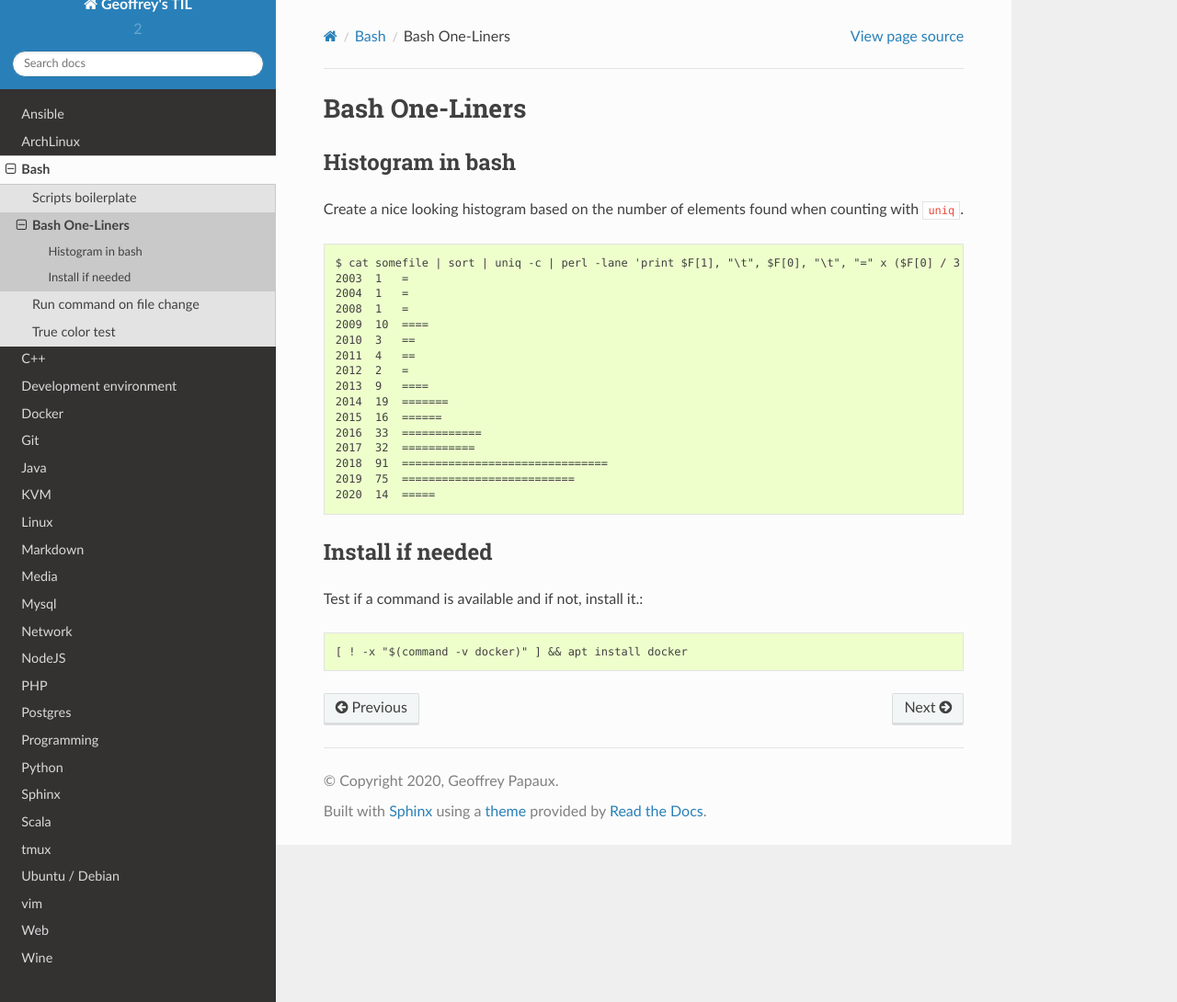
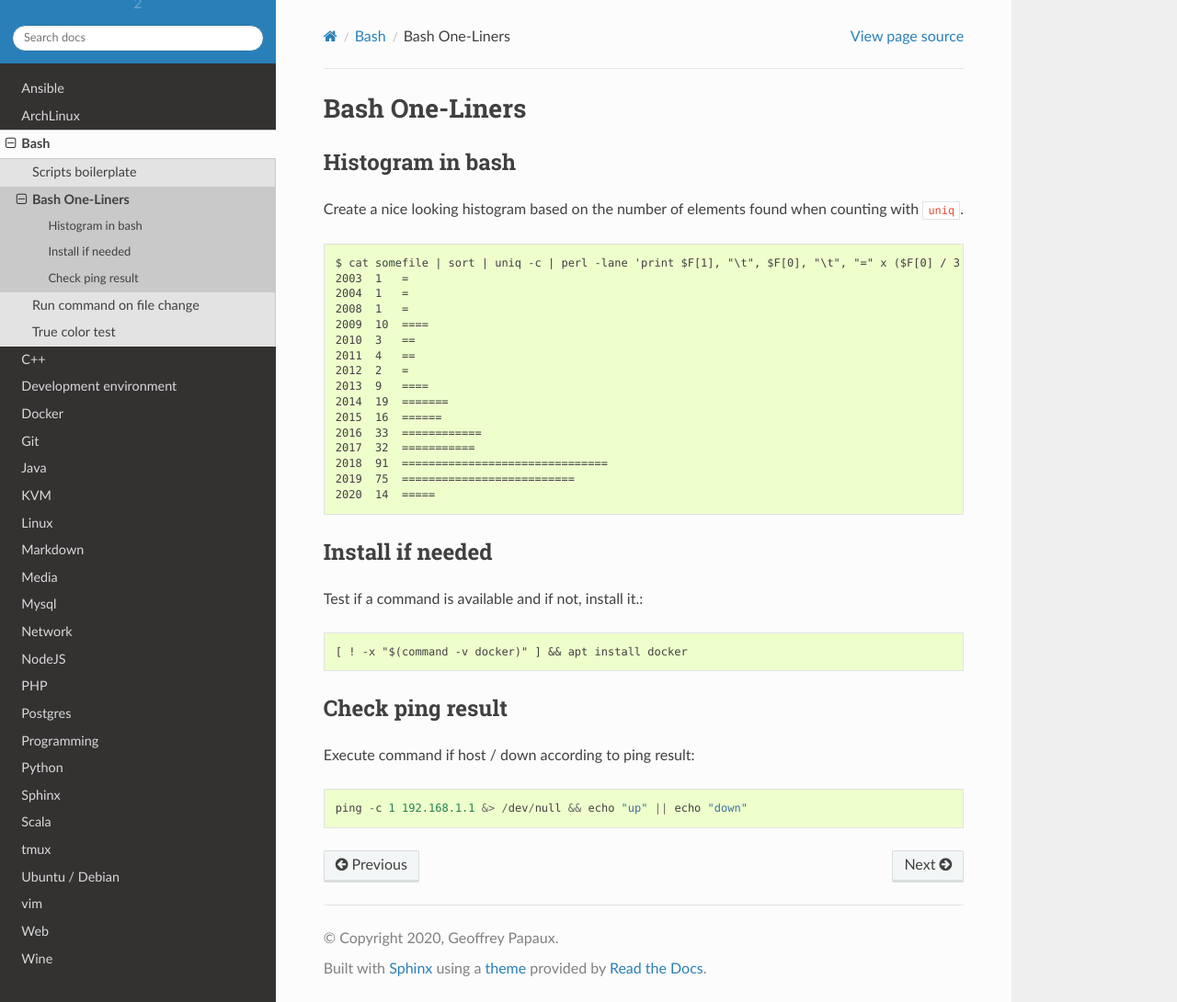
Before and after one commit to papaux/til, a Sphinx documentation site: the page built from source/bash/one-liners.rst, in a window 1280 px wide and 1090 px high. Shown: the whole window at 92% size. Built offline with Sphinx 7.4.7 and the Read the Docs theme 2.0.0, drawn with Linux system fonts in a browser that asks for light colours.

Commit message:
bash: one-liner for ping

```diff
--- a/source/bash/one-liners.rst
+++ b/source/bash/one-liners.rst
@@ -31,3 +31,10 @@ Install if needed
 Test if a command is available and if not, install it.::
 
   [ ! -x "$(command -v docker)" ] && apt install docker
+
+Check ping result
+~~~~~~~~~~~~~~~~~
+
+Execute command if host / down according to ping result::
+
+  ping -c 1 192.168.1.1 &> /dev/null && echo "up" || echo "down"
```
